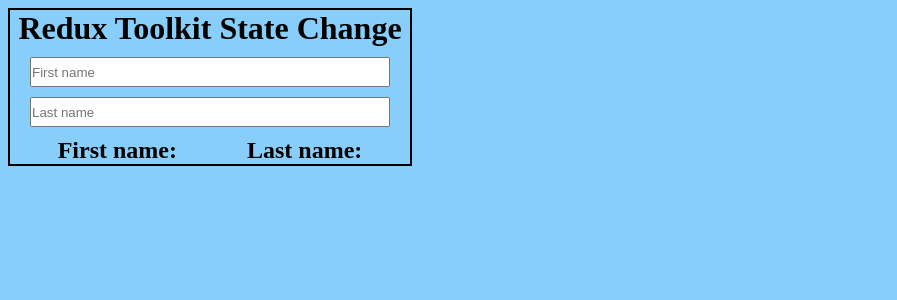
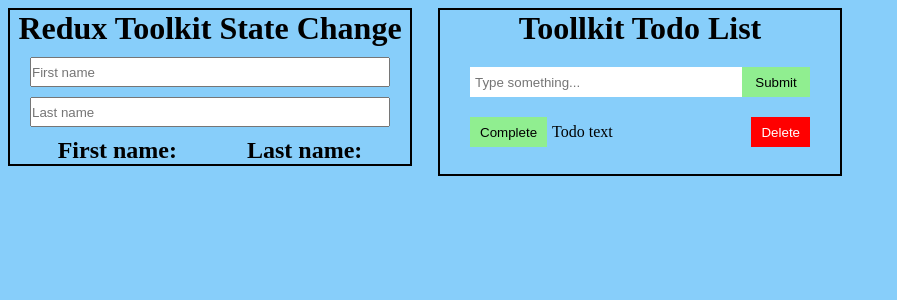
Before and after one commit to VitaliyM/learntoolkit, a React (Create React App) app: page / in a window 1280 px wide. Shown: the top 300 px of the page, without its empty margins (0-897 px from the left). Built offline with nearby package versions, Linux system fonts and the light colour scheme.

Commit message:
Add Todo List

```diff
--- a/src/App.css
+++ b/src/App.css
@@ -7,3 +7,7 @@
 body {
   background: lightskyblue;
 }
+
+.App {
+  display: flex;
+}
--- a/src/App.js
+++ b/src/App.js
@@ -1,10 +1,12 @@
 import './App.css';
+import Todolist from './components/listTodo/Todolist';
 import Users from './components/users/Users';
 
 function App() {
   return (
     <div className="App">
       <Users />
+      <Todolist />
     </div>
   );
 }
--- /dev/null
+++ b/src/components/listTodo/Todolist.jsx
@@ -0,0 +1,22 @@
+import React from 'react';
+import './todolist.css';
+
+
+const Todolist = () => {
+  return (
+    <div className='todoBlock'>
+        <h1 className='todoListHeader'>Toollkit Todo List</h1>
+        <div className='todoInputBlock'>
+            <input type="text" placeholder='Type something...' className='todoInput'/>
+            <button type="submit" className='todoSubmit'>Submit</button>
+        </div>
+        <div className='todoListBlock'>
+            <button className='todoComplete'>Complete</button>
+            <div className='todoText'>Todo text</div>
+            <button className='todoDelete'>Delete</button>
+        </div>
+    </div>
+  )
+}
+
+export default Todolist
--- /dev/null
+++ b/src/components/listTodo/todolist.css
@@ -0,0 +1,61 @@
+.todoBlock {
+    outline: 2px solid;
+    width: 400px;
+    margin-top: 10px;
+    margin-left: 20px;
+    display: flex;
+    flex-direction: column;
+    align-items: center;
+}
+
+.todoInputBlock {
+    width: 85%;
+    height: 30px;
+    margin-top: 20px;
+    display: flex;
+}
+
+.todoInput {
+    border: none;
+    height: inherit;
+    padding-left: 5px;
+    width: 80%;
+}
+
+.todoSubmit {
+    border: none;
+    background: lightgreen;
+    height: inherit;
+    width: 20%;
+    cursor: pointer;
+}
+
+.todoListBlock {
+    width: 85%;
+    margin-top: 20px;
+    display: flex;
+    justify-content: space-between;
+}
+
+.todoComplete {
+    border: none;
+    background: lightgreen;
+    height: 30px;
+    padding: 0 10px;
+    cursor: pointer;
+}
+
+.todoText {
+    height: 30px;
+    margin-left: 5px;
+    margin-right: auto;
+    line-height: 30px;
+}
+
+.todoDelete {
+    border: none;
+    background: red;
+    padding: 0 10px;
+    color: #ffffff;
+    cursor: pointer;
+}
```
